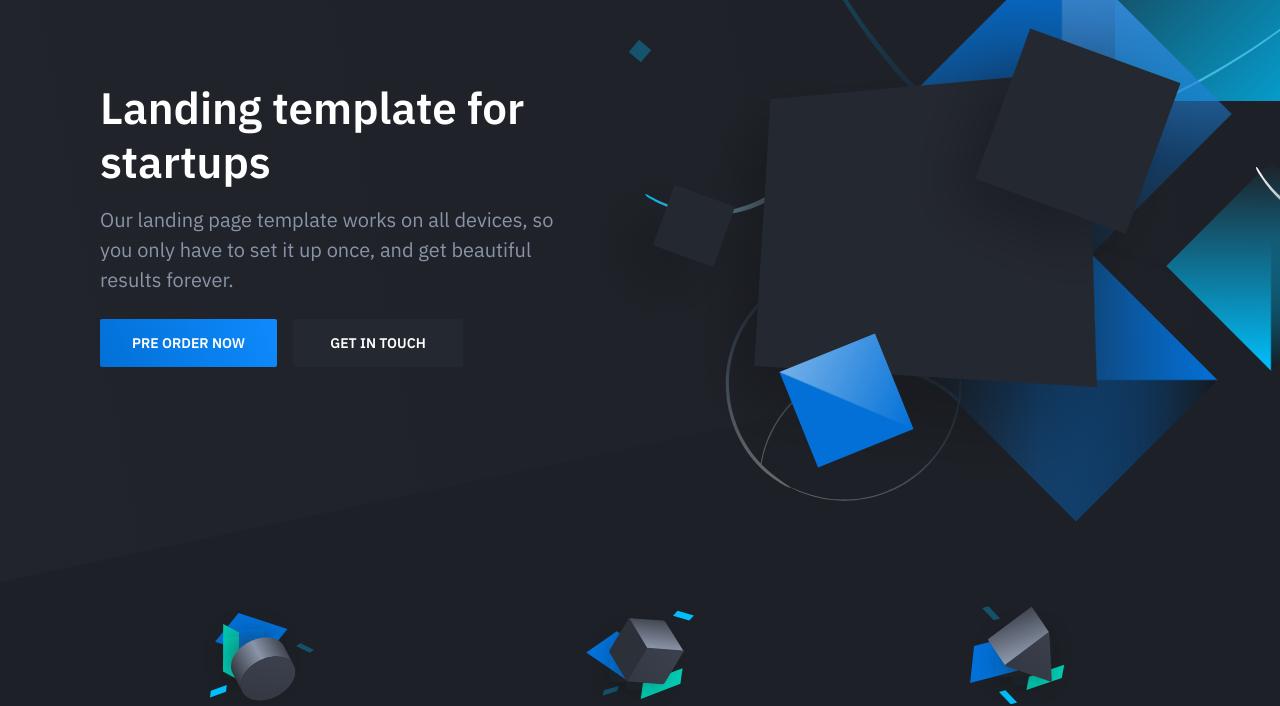
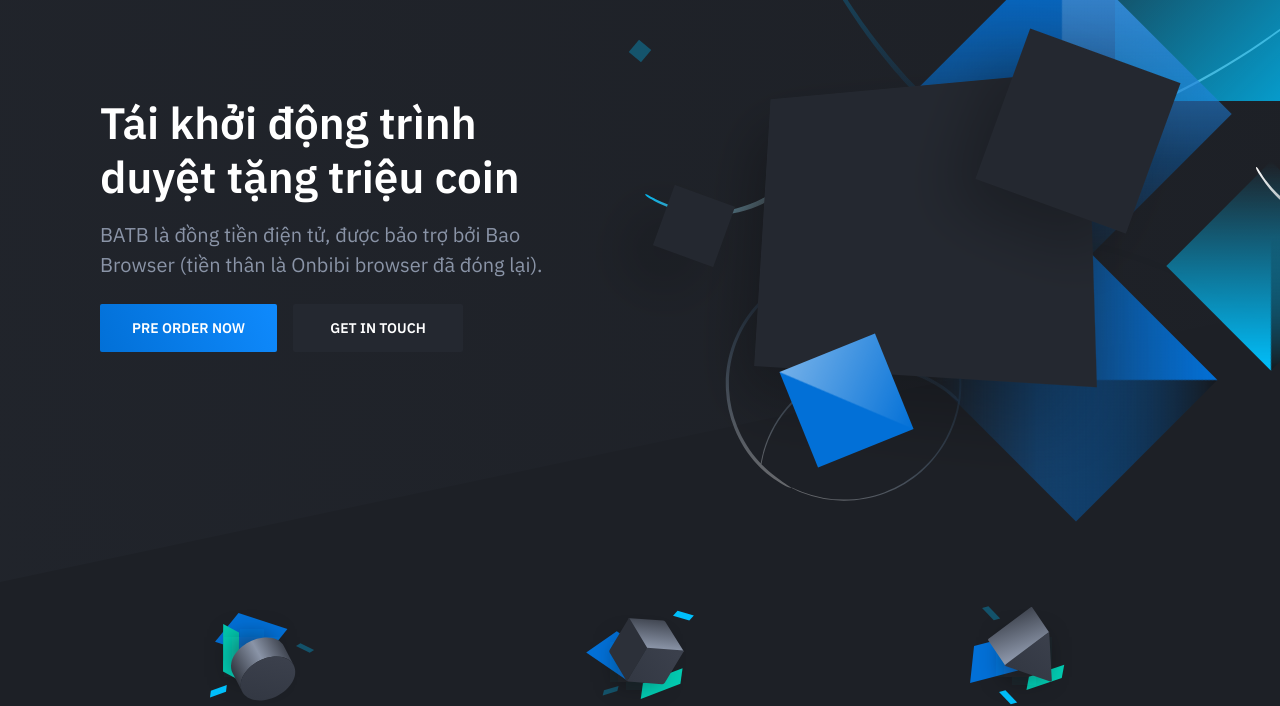
Before and after one commit to baogiadiep/BATB, a plain HTML site: page index.html in a window 1280 px wide. Shown: the part 118-824 px from the top of the page. Drawn offline with nearby package versions, Linux system fonts and the light colour scheme.

Commit message:
Update index.html

```diff
--- a/index.html
+++ b/index.html
@@ -4,7 +4,7 @@
     <meta charset="utf-8">
     <meta http-equiv="X-UA-Compatible" content="IE=edge">
     <meta name="viewport" content="width=device-width, initial-scale=1">
-    <title>Solid Template</title>
+    <title>BATB BAO Browser</title>
     <link href="https://fonts.googleapis.com/css?family=IBM+Plex+Sans:400,600" rel="stylesheet">
     <link rel="stylesheet" href="dist/css/style.css">
 	<script src="https://unpkg.com/animejs@3.0.1/lib/anime.min.js"></script>
@@ -31,8 +31,8 @@
                 <div class="container">
                     <div class="hero-inner">
 						<div class="hero-copy">
-	                        <h1 class="hero-title mt-0">Landing template for startups</h1>
-	                        <p class="hero-paragraph">Our landing page template works on all devices, so you only have to set it up once, and get beautiful results forever.</p>
+	                        <h1 class="hero-title mt-0">Tái khởi động trình duyệt tặng triệu coin</h1>
+	                        <p class="hero-paragraph">BATB là đồng tiền điện tử, được bảo trợ bởi Bao Browser (tiền thân là Onbibi browser đã đóng lại).</p>
 	                        <div class="hero-cta"><a class="button button-primary" href="#">Pre order now</a><a class="button" href="#">Get in touch</a></div>
 						</div>
 						<div class="hero-figure anime-element">
```
